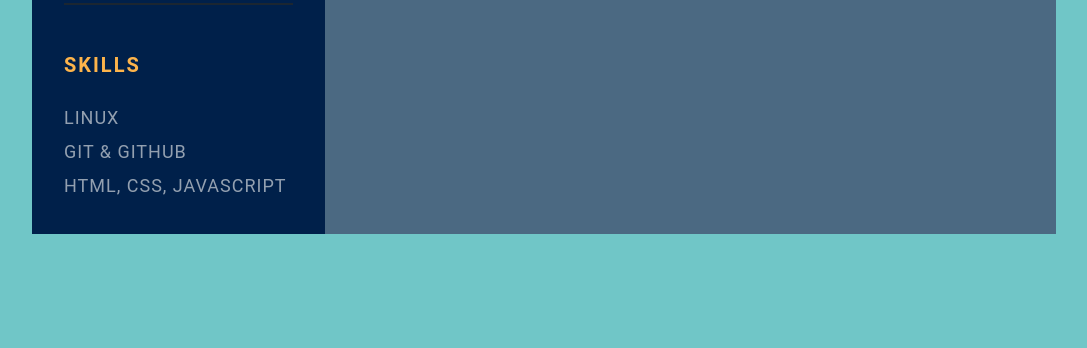
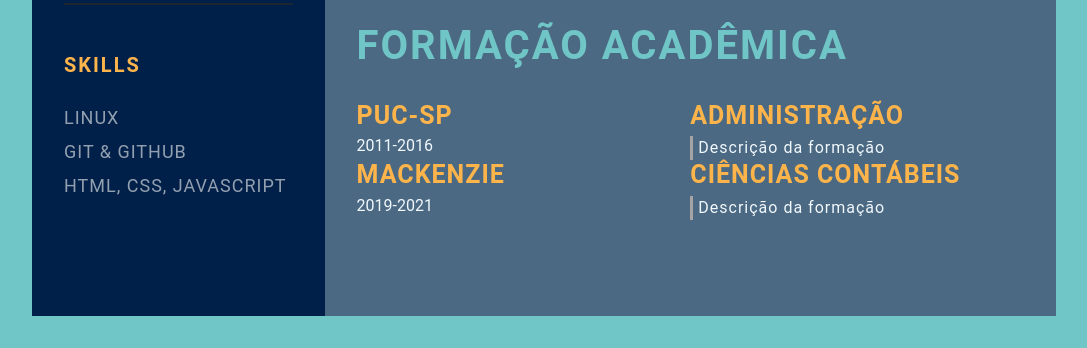
Before and after one commit to ree1moreno/jornada_dev, a plain HTML site: page index.html in a window 1280 px wide. Shown: the part 635-983 px from the top of the page, without its empty margins (96-1183 px from the left). Before the commit the page ends 901 px from the top, so only its background shows below. Drawn offline with Linux system fonts and the light colour scheme.

Commit message:
feat: adiciona formacao academica (#4)

```diff
--- a/index.html
+++ b/index.html
@@ -73,6 +73,27 @@
             </div>
           </div>
         </section>
+        <section class="education gap">
+          <div class="right-title">Formação Acadêmica</div>
+          <div class="education-contents">
+            <div class="education-left">
+              <p class="education-school-name">PUC-SP</p>
+              <p class="education-time-period">2011-2016</p>
+            </div>
+            <div class="education-right">
+              <p class="education-subject">Administração</p>
+              <p class="education-desc">Descrição da formação</p>
+            </div>
+            <div class="education-left">
+              <p class="education-school-name">Mackenzie</p>
+              <p class="education-time-period">2019-2021</p>
+            </div>
+            <div class="education-right">
+              <p class="education-subject">Ciências Contábeis</p>
+              <p class="education-desc">Descrição da formação</p>
+            </div>
+          </div>
+        </section>
       </div>
     </section>
   </main>
```
